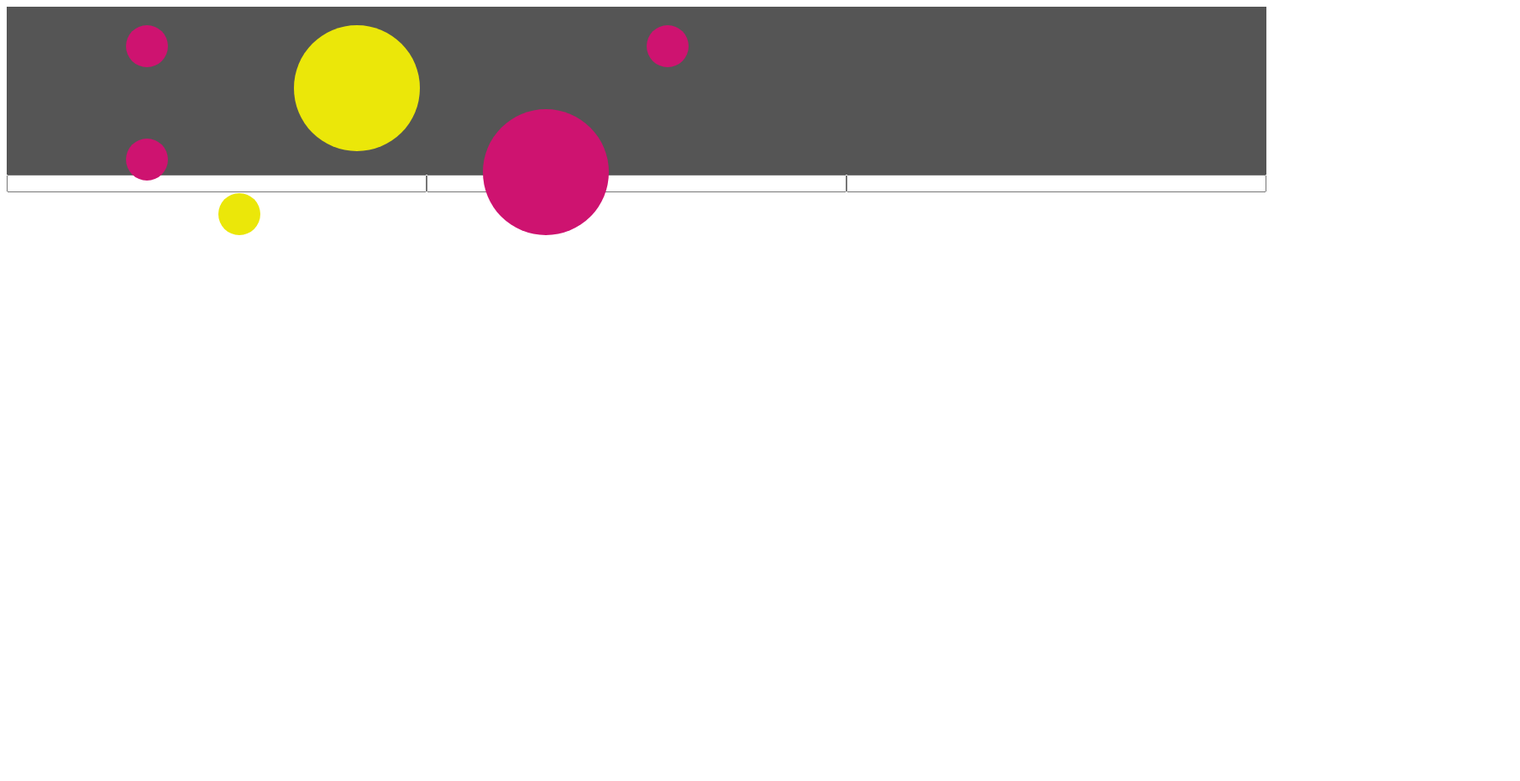
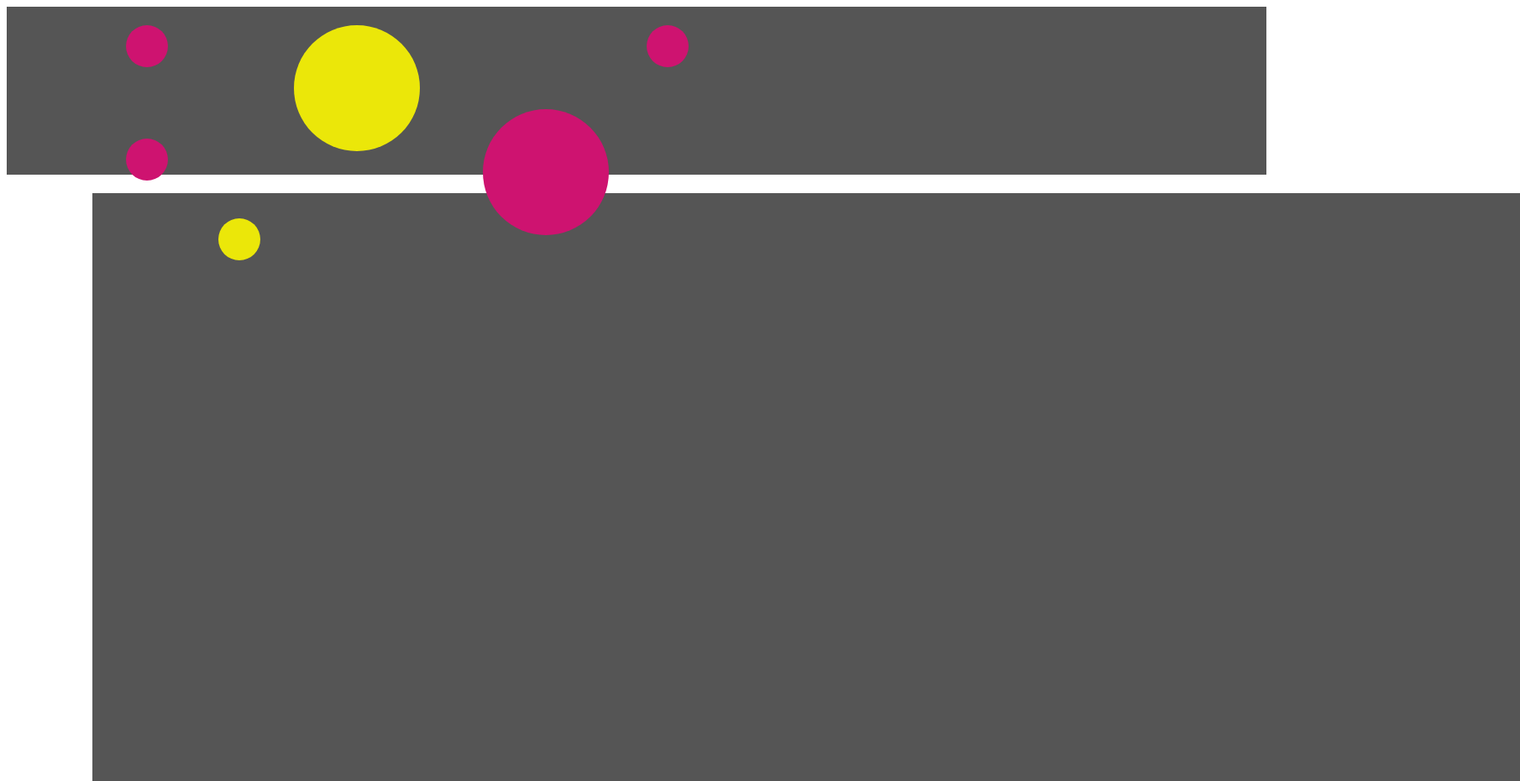
Before and after one commit to wsala001/block17workshop, a plain HTML site: page block10/picassoartgallery.html in a window 1280 px wide. Shown: the whole page at 84% size, 1810 px wide, since content can reach past the window. Before the commit the page ends 800 px from the top, so only its background shows below. Drawn offline with Linux system fonts and the light colour scheme.

Commit message:
fixed background issue

```diff
--- a/block10/picassoartgallery.html
+++ b/block10/picassoartgallery.html
@@ -13,23 +13,23 @@
     <div class="container">
         <div class="column">
             <div class="square"></div>
+            <div class="rectangle"></div>
             <div class="circle"></div>
             <div class="circle2"></div>
             <div class="circle3"></div>
             <div class="circle4"></div>
             <div class="circle5"></div>
             <div class="circle6"></div>
-                <input type="text">
+
+
         </div>
         <div class="column">
             <div class="square"></div>
 
-                <input type="text">
         </div>
         <div class="column">
             <div class="square"></div>
 
-                <input type="text">
         </div>
 
 
--- a/block10/style.css
+++ b/block10/style.css
@@ -28,13 +28,21 @@
     width: 500px;
     background-color: #555;
 }
+.rectangle{
+    height:700px ;
+    width: 1700px;
+    background-color: #555;
+    position: absolute;
+    top:230px;
+    left:110px;
+}
 .circle{
     height:50px;
     width:50px;
     background-color:#ebe709;
     border-radius: 50%;
     position:absolute;
-    top: 230px;
+    top: 260px;
     left:260px;
 
 }
```
